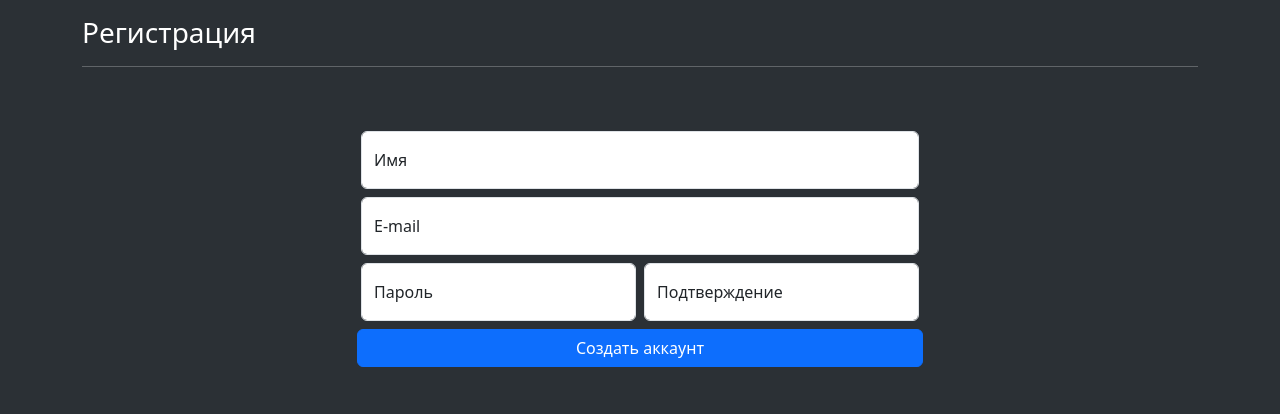
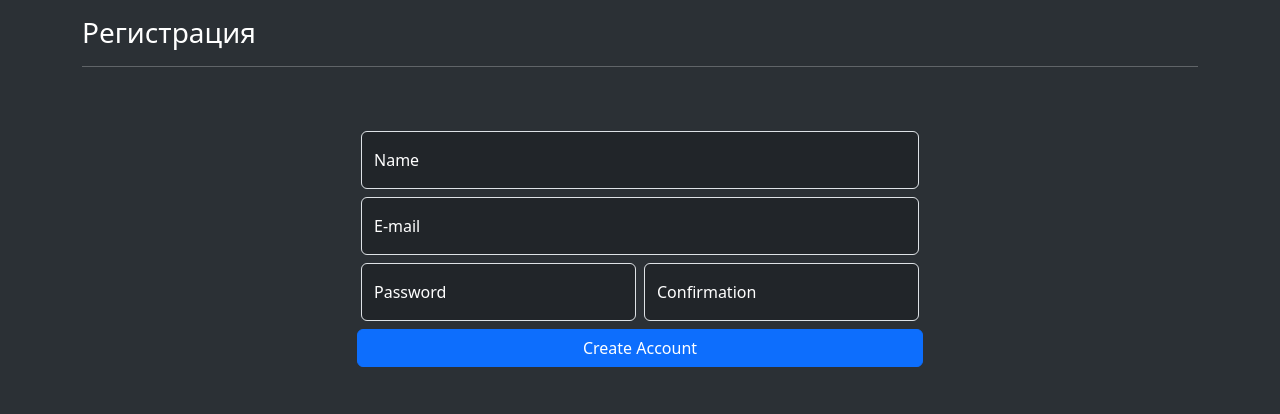
Before and after one commit to alexsam20/kinolook, a PHP site: page /register in a window 1280 px wide. Shown: the part 72-486 px from the top of the page. Run offline with PHP 8.4, Linux system fonts and the light colour scheme.

Commit message:
Registration

```diff
--- a/config/routes.php
+++ b/config/routes.php
@@ -10,11 +10,11 @@ use App\Middleware\AuthMiddleware;
 
 return [
     Route::get('/', [HomeController::class, 'index']),
+    Route::get('/register', [RegisterController::class, 'index'], [GuestMiddleware::class]),
+    Route::post('/register', [RegisterController::class, 'register']),
     Route::get('/movies', [MovieController::class, 'index']),
     Route::get('/admin/movies/add', [MovieController::class, 'add'], [AuthMiddleware::class]),
     Route::post('/admin/movies/add', [MovieController::class, 'store']),
-    Route::get('/register', [RegisterController::class, 'index'], [GuestMiddleware::class]),
-    Route::post('/register', [RegisterController::class, 'register']),
     Route::get('/login', [LoginController::class, 'index'], [GuestMiddleware::class]),
     Route::post('/login', [LoginController::class, 'login']),
     Route::post('/logout', [LoginController::class, 'logout']),
--- a/src/Controllers/RegisterController.php
+++ b/src/Controllers/RegisterController.php
@@ -14,10 +14,10 @@ class RegisterController extends Controller
     public function register(): void
     {
         $validation = $this->request()->validate([
-            /*'name' => ['required', 'max:255'],*/
+            'name' => ['required', 'max:255'],
             'email' => ['required', 'email'],
-            'password' => ['required', 'min:8', /*'confirmed'*/],
-            /*'password_confirmation' => ['required', 'min:8'],*/
+            'password' => ['required', 'min:6', 'confirmed'],
+            'password_confirmation' => ['required', 'min:6'],
         ]);
 
         if (! $validation) {
@@ -29,12 +29,11 @@ class RegisterController extends Controller
         }
 
         $userId = $this->db()->insert('users', [
+            'name' => $this->request()->input('name'),
             'email' => $this->request()->input('email'),
             'password' => password_hash($this->request()->input('password'), PASSWORD_DEFAULT),
         ]);
 
-        dd('User created with ID ' . $userId);
-
         $this->redirect('/');
     }
 }
--- a/views/pages/register.php
+++ b/views/pages/register.php
@@ -6,8 +6,8 @@
 ?>
 
 <?php $view->component('start'); ?>
-    <main>
-        <div class="container text-white">
+    <main class="text-white">
+        <div class="container">
             <h3 class="mt-3">Регистрация</h3>
             <hr>
         </div>
@@ -18,12 +18,12 @@
                         <div class="form-floating">
                             <input
                                 type="text"
-                                class="form-control <?php echo $session->has('name') ? 'is-invalid' : '' ?>"
+                                class="form-control text-white bg-dark <?php echo $session->has('name') ? 'is-invalid' : '' ?>"
                                 id="name"
                                 name="name"
-                                placeholder="Иван Иванов"
+                                placeholder="John Doe"
                             >
-                            <label for="name">Имя</label>
+                            <label for="name">Name</label>
                             <?php if ($session->has('name')) { ?>
                                 <div id="name" class="invalid-feedback">
                                     <?php echo $session->getFlash('name')[0] ?>
@@ -37,7 +37,7 @@
                         <div class="form-floating">
                             <input
                                 type="email"
-                                class="form-control <?php echo $session->has('email') ? 'is-invalid' : '' ?>"
+                                class="form-control text-white bg-dark <?php echo $session->has('email') ? 'is-invalid' : '' ?>"
                                 name="email"
                                 id="email"
                                 placeholder="name@areaweb.su"
@@ -56,12 +56,12 @@
                         <div class="form-floating">
                             <input
                                 type="password"
-                                class="form-control <?php echo $session->has('password') ? 'is-invalid' : '' ?>"
+                                class="form-control text-white bg-dark <?php echo $session->has('password') ? 'is-invalid' : '' ?>"
                                 id="password"
                                 name="password"
                                 placeholder="*********"
                             >
-                            <label for="password">Пароль</label>
+                            <label for="password">Password</label>
                             <?php if ($session->has('password')) { ?>
                                 <div id="password" class="invalid-feedback">
                                     <?php echo $session->getFlash('password')[0] ?>
@@ -71,13 +71,17 @@
                     </div>
                     <div class="col-md">
                         <div class="form-floating">
-                            <input type="password" class="form-control" id="password_confirmation" name="password_confirmation" placeholder="*********">
-                            <label for="password_confirmation">Подтверждение</label>
+                            <input type="password"
+                                   class="form-control text-white bg-dark"
+                                   id="password_confirmation"
+                                   name="password_confirmation"
+                                   placeholder="*********">
+                            <label for="password_confirmation">Confirmation</label>
                         </div>
                     </div>
                 </div>
                 <div class="row g-2">
-                    <button class="btn btn-primary">Создать аккаунт</button>
+                    <button class="btn btn-primary">Create Account</button>
                 </div>
             </form>
         </div>
```
Also changed, not shown: kernel/Database/database.sql (renamed from src/database.sql).
